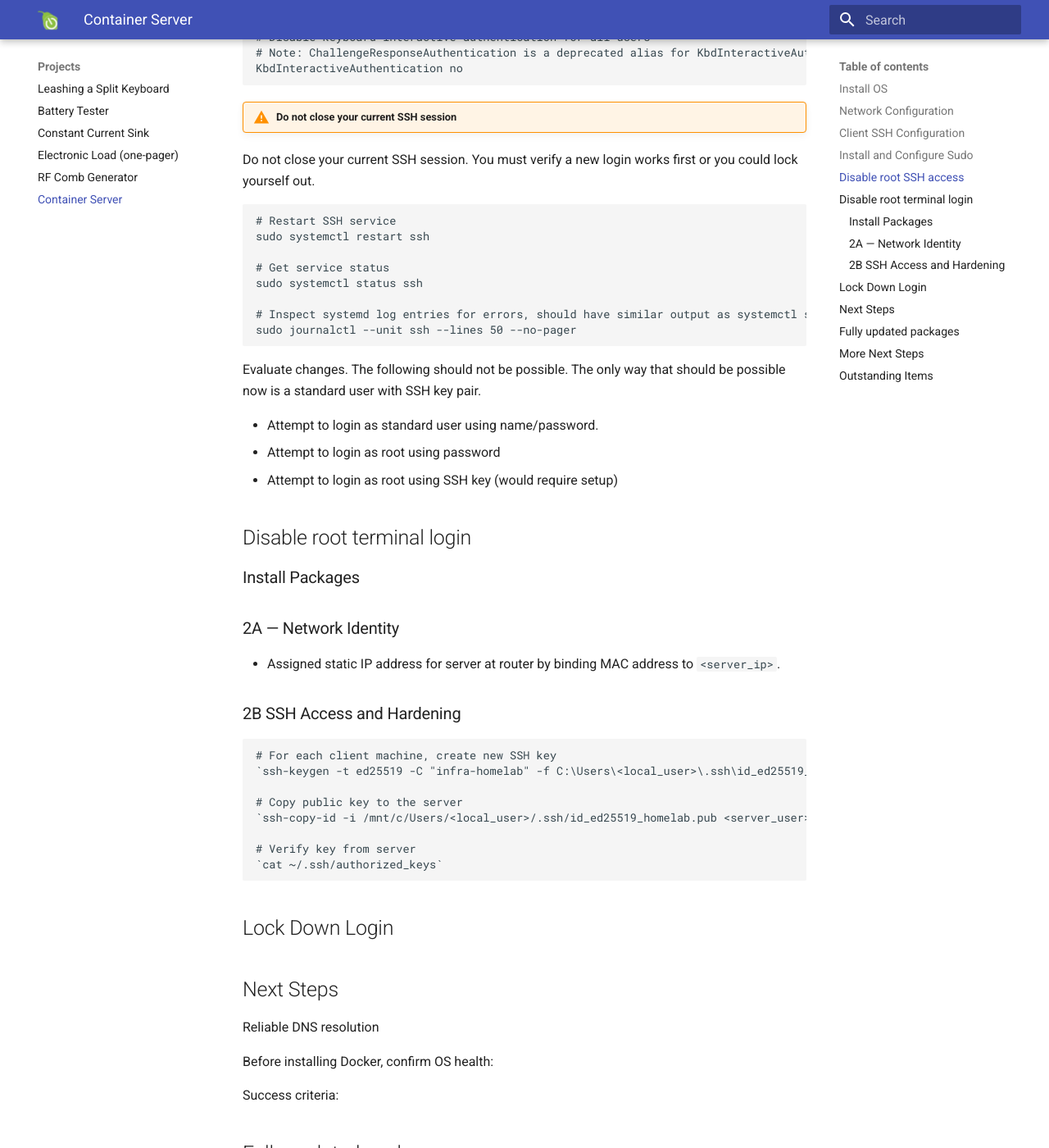
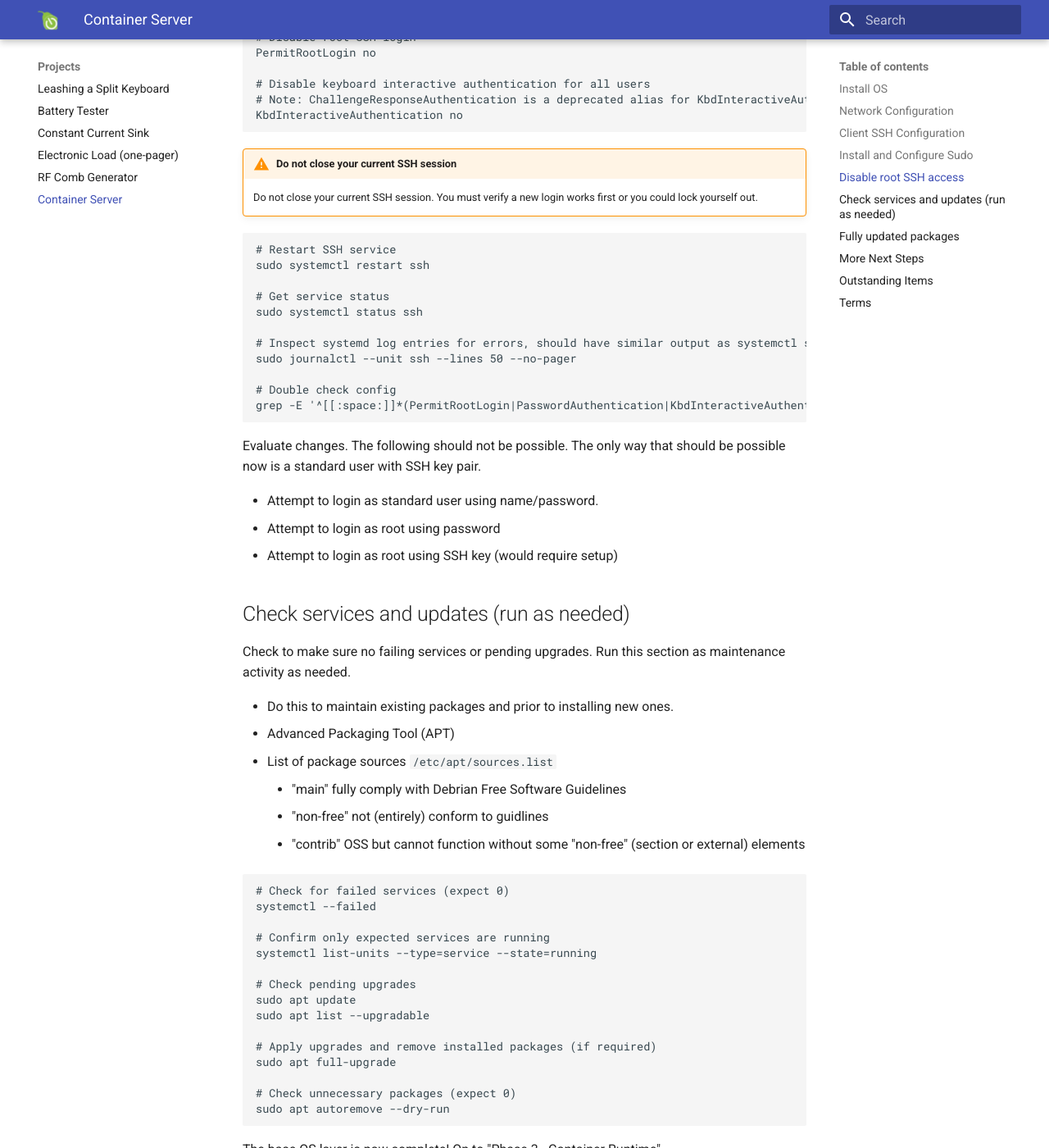
Before and after one commit to paretech/docs, an MkDocs documentation site: the page built from docs/projects/20260217_ContainerServer.md, in a window 1280 px wide and 1400 px high, scrolled down 3850 px. Shown: the whole window at 82% size. Built offline with MkDocs 1.6.1 and Material for MkDocs 9.7.7, drawn with Linux system fonts in a browser that asks for light colours; some of the changed text lies outside the part shown.

Commit message:
Add package maintenance

````diff
--- a/docs/projects/20260217_ContainerServer.md
+++ b/docs/projects/20260217_ContainerServer.md
@@ -52,8 +52,11 @@
 # List IP addresses
 ip --brief address
 
-# Test internet without DNS (Cloudflare DNS IP)
-ping -c3 1.1.1.1
+# List nameserver config
+cat /etc/resolv.conf
+
+# Test internet without DNS (Quad9)
+ping -c3 9.9.9.9
 
 # Test internet with DNS
 ping -c3 google.com
@@ -162,7 +165,8 @@
 ```
 
 !!! warning "Do not close your current SSH session"
-Do not close your current SSH session. You must verify a new login works first or you could lock yourself out.
+
+    Do not close your current SSH session. You must verify a new login works first or you could lock yourself out.
 
 ```bash
 # Restart SSH service
@@ -173,6 +177,9 @@
 
 # Inspect systemd log entries for errors, should have similar output as systemctl status
 sudo journalctl --unit ssh --lines 50 --no-pager
+
+# Double check config
+grep -E '^[[:space:]]*(PermitRootLogin|PasswordAuthentication|KbdInteractiveAuthentication)[[:space:]]+' /etc/ssh/sshd_config
 ```
 
 Evaluate changes. The following should not be possible. The only way that should be possible now is a standard user with SSH key pair.
@@ -181,38 +188,9 @@
 - Attempt to login as root using password
 - Attempt to login as root using SSH key (would require setup)
 
-## Disable root terminal login
+## Check services and updates (run as needed)
 
-### Install Packages
-
-### 2A — Network Identity
-
-- Assigned static IP address for server at router by binding MAC address to `<server_ip>`.
-
-### 2B SSH Access and Hardening
-
-```bash
-# For each client machine, create new SSH key
-`ssh-keygen -t ed25519 -C "infra-homelab" -f C:\Users\<local_user>\.ssh\id_ed25519_homelab`
-
-# Copy public key to the server
-`ssh-copy-id -i /mnt/c/Users/<local_user>/.ssh/id_ed25519_homelab.pub <server_user>@<server_ip>`
-
-# Verify key from server
-`cat ~/.ssh/authorized_keys`
-```
-
-## Lock Down Login
-
-## Next Steps
-
-Reliable DNS resolution
-
-Before installing Docker, confirm OS health:
-
-Success criteria:
-
-## Fully updated packages
+Check to make sure no failing services or pending upgrades. Run this section as maintenance activity as needed.
 
 - Do this to maintain existing packages and prior to installing new ones.
 - Advanced Packaging Tool (APT)
@@ -220,6 +198,28 @@
   - "main" fully comply with Debrian Free Software Guidelines
   - "non-free" not (entirely) conform to guidlines
   - "contrib" OSS but cannot function without some "non-free" (section or external) elements
+
+```bash
+# Check for failed services (expect 0)
+systemctl --failed
+
+# Confirm only expected services are running
+systemctl list-units --type=service --state=running
+
+# Check pending upgrades
+sudo apt update
+sudo apt list --upgradable
+
+# Apply upgrades and remove installed packages (if required)
+sudo apt full-upgrade
+
+# Check unnecessary packages (expect 0)
+sudo apt autoremove --dry-run
+```
+
+The base OS layer is now complete! On to "Phase 3 - Container Runtime"
+
+## Fully updated packages
 
 ```bash
 sudo apt update
@@ -255,8 +255,17 @@
 The machine stops being a “PC”
 and becomes infrastructure
 
+Run your own local DNS server (local entries but otherwise default to quad9)
+
 ## Outstanding Items
 
 - How to reduce friction between windows powershell and WSL instances? I've been trying to use WSL shell as my primary environment.
 - Set server local IP to DHCP IP reservation. This way you can still get into the system even if you don't have a DHCP server or you ar trying to access outside of network. Several other reasons why this is a good idea...
 - Install SUDO command
+
+## Terms
+
+- Forward DNS resolves name to IP address
+- Reverse DNS resolves IP to name (mostly cosmetic)
+- Forward Proxy
+- Reverse Proxy
````
